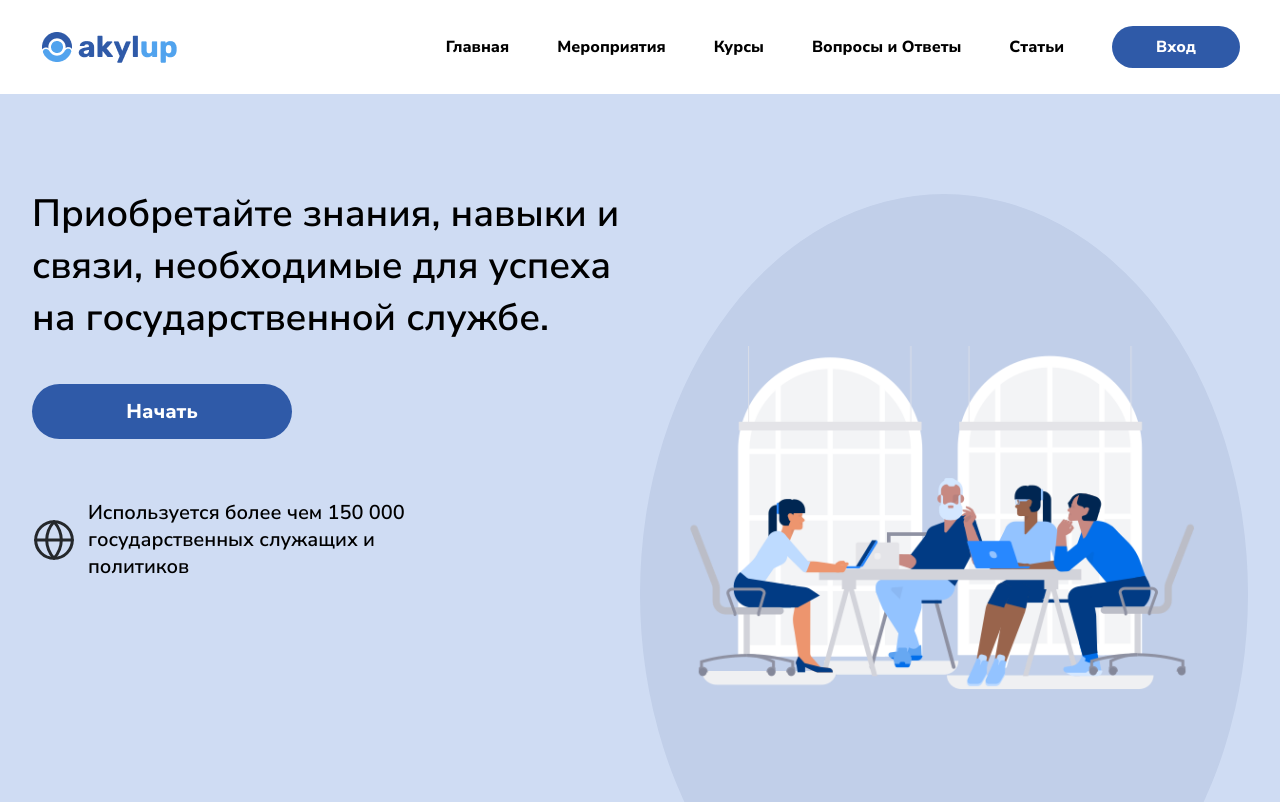
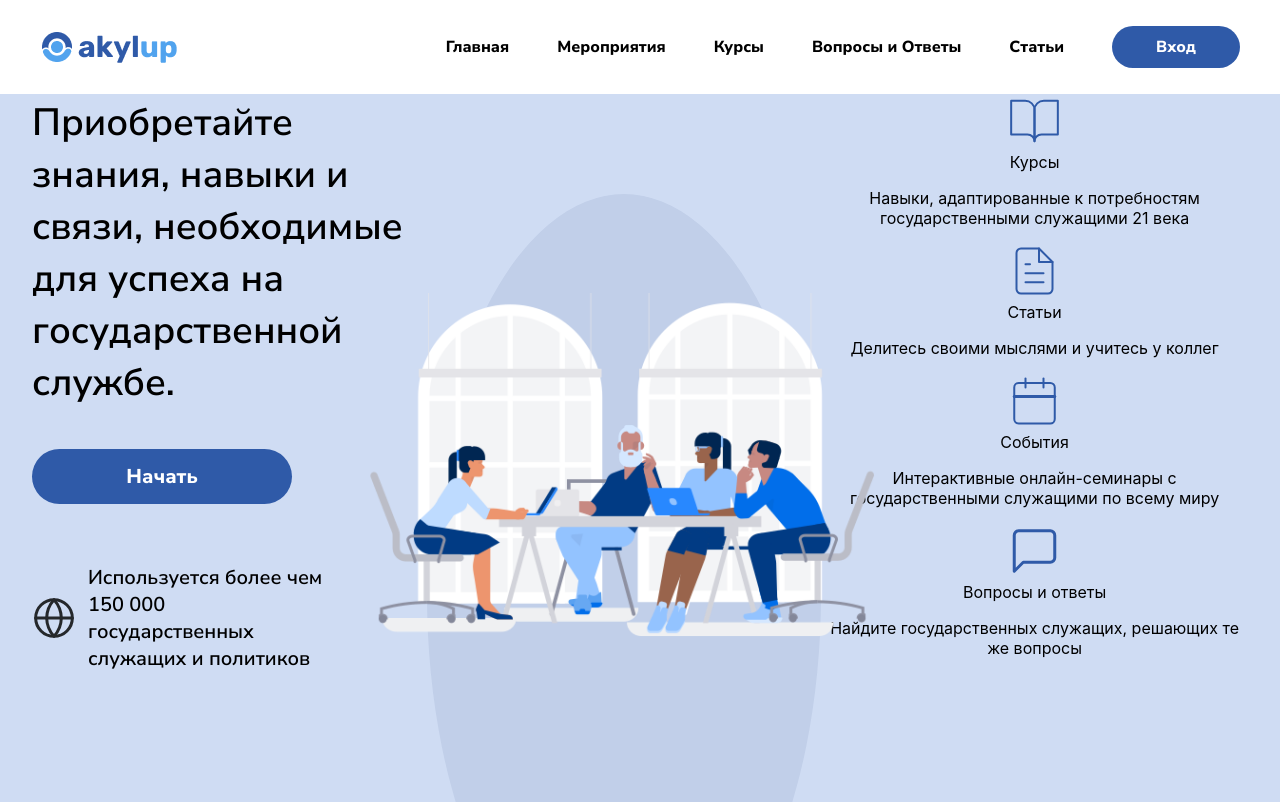
Before and after one commit to 09mazya/AkylUP, a React (Create React App) app: page / in a window 1280 px wide. Shown: the top 802 px of the page. Built offline with nearby package versions, Linux system fonts and the light colour scheme; the HTML template or start-up script is replaced by a standard one.

Commit message:
header_content

```diff
--- a/src/pages/Home/Home.css
+++ b/src/pages/Home/Home.css
@@ -17,6 +17,7 @@
     flex-direction: column;
     justify-content: center;
     gap: 40px;
+    box-sizing: border-box;
 }
 
 .title {
@@ -64,15 +65,40 @@
     gap: 10px;
     width: 260px;
     height: 55px;
-    background: #2F5AA8;
     border-radius: 100px;
-    border: none;
     font-family: 'Nunito Sans';
     font-style: normal;
     font-weight: 700;
     font-size: 20px;
     line-height: 27px;
-    color: #FFFFFF;
+    z-index: 1;
+    position: relative;
+    color: white;
+    outline: none;
+    border: none;
+    background-color: rgba(47, 90, 168, 1);
+}
+.button button::before{
+    content: '';
+    z-index: -1;
+    position: absolute;
+    top: 0;
+    bottom: 0;
+    left: 0;
+    right: 0;
+    background-color: #fc2f70;
+    transform-origin: center bottom;
+    transform: scaleY(0);
+    transition: transform 0.25s ease-in-out;
+    border-radius: 100px;
+}
+.button button:hover{
+    cursor: pointer;
+}
+.button button:hover::before{
+    transform-origin: center top;
+    transform: scaleY(1);
+
 }
 
 .discription {
--- a/src/pages/Home/Home.jsx
+++ b/src/pages/Home/Home.jsx
@@ -34,8 +34,57 @@ function Home() {
         <div className="home-container__banner">
           <div className="banner-background">
             <div className="img">
-              <img src={Banner} alt="" />
+              <img src={Banner} alt="an image"/>
             </div>
+          </div>
+        </div>
+
+        <div className='four_main_elements'>
+          <div className=''>
+            <div>
+              <svg width="57" height="54" viewBox="0 0 57 54" fill="none" xmlns="http://www.w3.org/2000/svg">
+              <path d="M5.16669 6.75H19.1667C21.642 6.75 24.016 7.69821 25.7664 9.38604C27.5167 11.0739 28.5 13.3631 28.5 15.75V47.25C28.5 45.4598 27.7625 43.7429 26.4498 42.477C25.137 41.2112 23.3565 40.5 21.5 40.5H5.16669V6.75Z" stroke="#2F5AA8" stroke-width="2" stroke-linecap="round" stroke-linejoin="round"/>
+              <path d="M51.8333 6.75H37.8333C35.358 6.75 32.984 7.69821 31.2337 9.38604C29.4833 11.0739 28.5 13.3631 28.5 15.75V47.25C28.5 45.4598 29.2375 43.7429 30.5503 42.477C31.863 41.2112 33.6435 40.5 35.5 40.5H51.8333V6.75Z" stroke="#2F5AA8" stroke-width="2" stroke-linecap="round" stroke-linejoin="round"/>
+              </svg>
+            </div>
+            <span>Курсы</span>
+            <p>Навыки, адаптированные к потребностям государственными служащими 21 века</p>
+          </div>
+          <div className=''>
+            <div>
+              <svg width="55" height="54" viewBox="0 0 55 54" fill="none" xmlns="http://www.w3.org/2000/svg">
+              <path d="M32 4.5H14C12.8065 4.5 11.6619 4.97411 10.818 5.81802C9.97411 6.66193 9.5 7.80653 9.5 9V45C9.5 46.1935 9.97411 47.3381 10.818 48.182C11.6619 49.0259 12.8065 49.5 14 49.5H41C42.1935 49.5 43.3381 49.0259 44.182 48.182C45.0259 47.3381 45.5 46.1935 45.5 45V18L32 4.5Z" stroke="#2F5AA8" stroke-width="2" stroke-linecap="round" stroke-linejoin="round"/>
+              <path d="M32 4.5V18H45.5" stroke="#2F5AA8" stroke-width="2" stroke-linecap="round" stroke-linejoin="round"/>
+              <path d="M36.5 29.25H18.5" stroke="#2F5AA8" stroke-width="2" stroke-linecap="round" stroke-linejoin="round"/>
+              <path d="M36.5 38.25H18.5" stroke="#2F5AA8" stroke-width="2" stroke-linecap="round" stroke-linejoin="round"/>
+              <path d="M23 20.25H20.75H18.5" stroke="#2F5AA8" stroke-width="2" stroke-linecap="round" stroke-linejoin="round"/>
+              </svg>
+
+            </div>
+            <span>Статьи</span>
+            <p>Делитесь своими мыслями и учитесь у коллег</p>
+          </div>
+          <div className=''>
+            <div>
+              <svg width="55" height="54" viewBox="0 0 55 54" fill="none" xmlns="http://www.w3.org/2000/svg">
+              <path d="M43.25 9H11.75C9.26472 9 7.25 11.0147 7.25 13.5V45C7.25 47.4853 9.26472 49.5 11.75 49.5H43.25C45.7353 49.5 47.75 47.4853 47.75 45V13.5C47.75 11.0147 45.7353 9 43.25 9Z" stroke="#2F5AA8" stroke-width="2" stroke-linecap="round" stroke-linejoin="round"/>
+              <path d="M36.5 4.5V13.5" stroke="#2F5AA8" stroke-width="2" stroke-linecap="round" stroke-linejoin="round"/>
+              <path d="M18.5 4.5V13.5" stroke="#2F5AA8" stroke-width="2" stroke-linecap="round" stroke-linejoin="round"/>
+              <path d="M7.25 22.5H47.75" stroke="#2F5AA8" stroke-width="3" stroke-linecap="round" stroke-linejoin="round"/>
+              </svg>
+
+            </div>
+            <span>События</span>
+            <p>Интерактивные онлайн-семинары с государственными служащими по всему миру</p>
+          </div>
+          <div className=''>
+            <div>
+              <svg width="55" height="54" viewBox="0 0 55 54" fill="none" xmlns="http://www.w3.org/2000/svg">
+              <path d="M47.75 33.75C47.75 34.9435 47.2759 36.0881 46.432 36.932C45.5881 37.7759 44.4435 38.25 43.25 38.25H16.25L7.25 47.25V11.25C7.25 10.0565 7.72411 8.91193 8.56802 8.06802C9.41193 7.22411 10.5565 6.75 11.75 6.75H43.25C44.4435 6.75 45.5881 7.22411 46.432 8.06802C47.2759 8.91193 47.75 10.0565 47.75 11.25V33.75Z" stroke="#2F5AA8" stroke-width="3" stroke-linecap="round" stroke-linejoin="round"/>
+              </svg>
+            </div>
+            <span>Вопросы и ответы</span>
+            <p>Найдите государственных служащих, решающих те же вопросы</p>
           </div>
         </div>
       </div>
```
